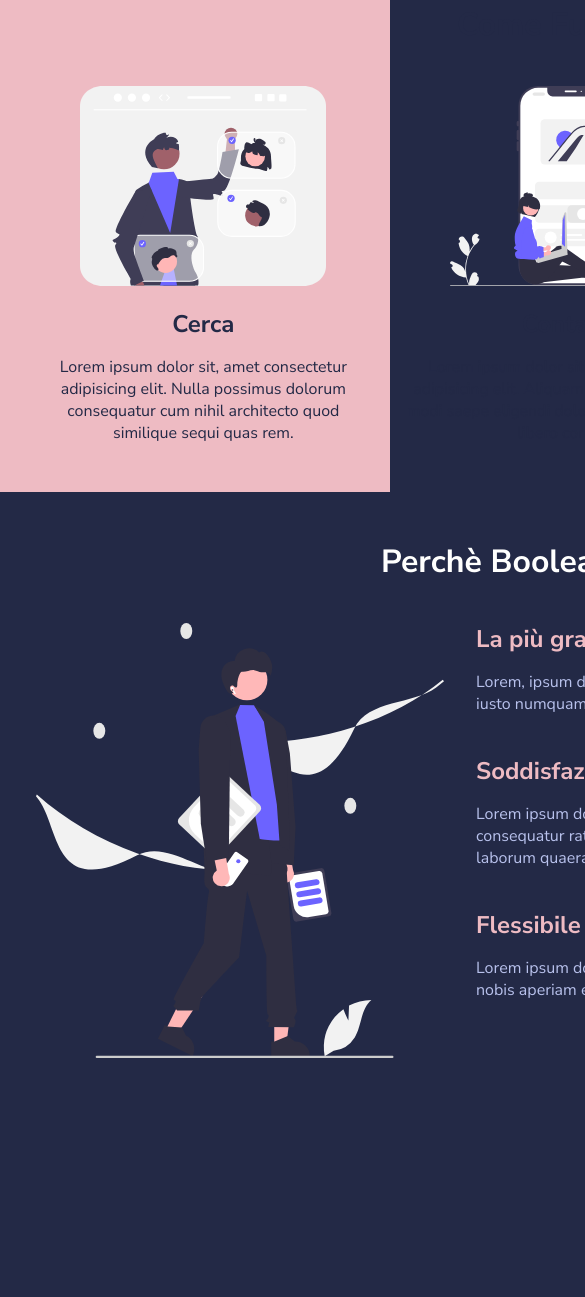
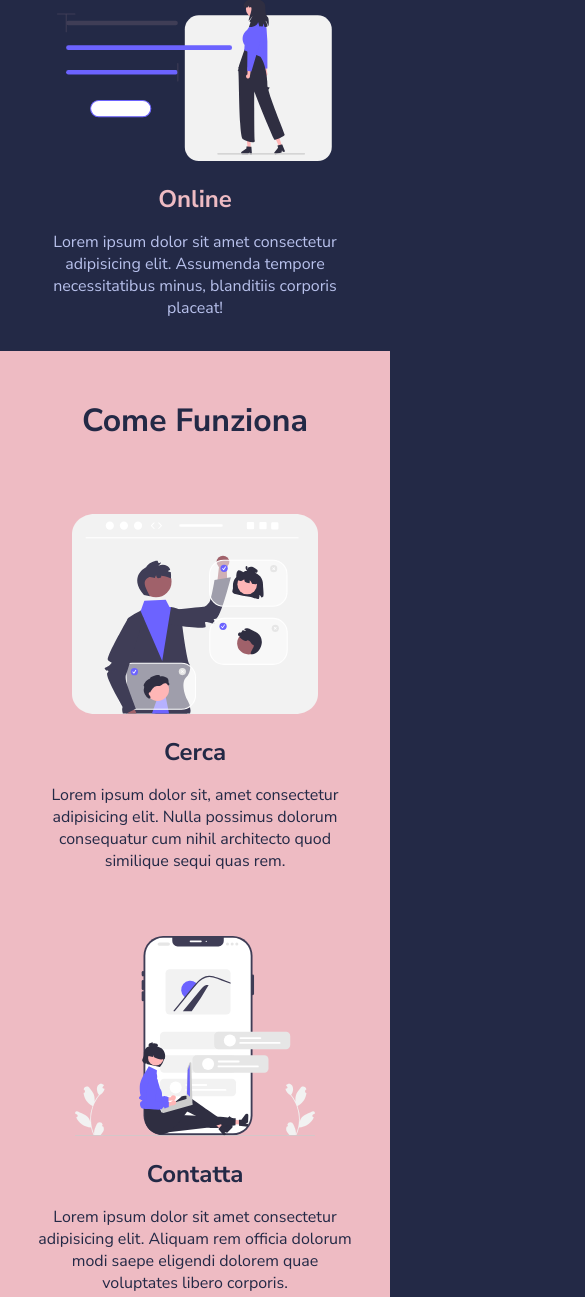
Before and after one commit to Luca10992/html-css-resp-wannabe, a plain HTML site: page index.html in a window 390 px wide. Shown: the part 640-1937 px from the top of the page, 585 px wide, since content can reach past the window. Before the commit the page ends 1752 px from the top, so only its background shows below. Drawn offline with Linux system fonts and the light colour scheme.

Commit message:
feat. add mediaquery

```diff
--- /dev/null
+++ b/css/mediaquery.css
@@ -0,0 +1,40 @@
+@media screen and (max-width: 768px) {
+    .container {
+        width: 100%;
+    }
+}
+
+@media  screen and (max-width: 576px) {
+    .row {
+        flex-direction: column;
+        align-items: center;
+    }
+
+    .lessons .col {
+        width: 100%;
+    }
+
+    .col{
+        margin-bottom: 2rem;
+    }
+
+    .steps {
+        margin: 0;
+    }
+
+    .steps .col {
+        width: 100%;
+        margin-top: 2rem;
+    }
+
+    .why-us .col-left,
+    .why-us .col-right {
+        width: 100%;
+    }
+
+    .why-us {
+        margin-bottom: 0;
+        padding-top: 3rem;
+        background-color: #222222;
+    }
+}
--- a/css/style.css
+++ b/css/style.css
@@ -47,7 +47,7 @@ img {
 
 /* LAYOUT */
 .container {
-    width: 1140px;
+    width: 70%;
     margin: 0 auto;
     padding: 0 20px;
 }
--- a/index.html
+++ b/index.html
@@ -11,6 +11,8 @@
         />
         <!-- Main Styles -->
         <link rel="stylesheet" href="./css/style.css" />
+        <!-- Mediaquery Styles -->
+        <link rel="stylesheet" href="./css/mediaquery.css">
     </head>
     <body>
         <!--
```
